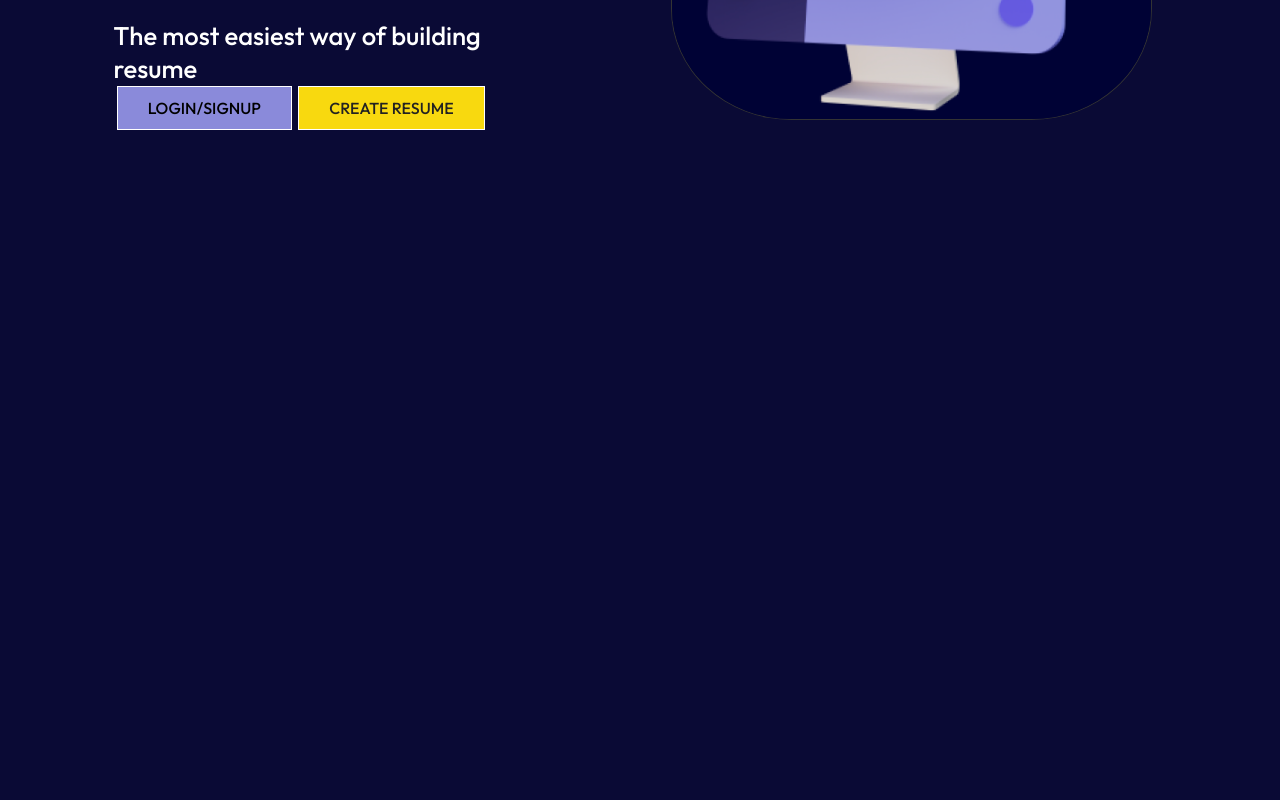
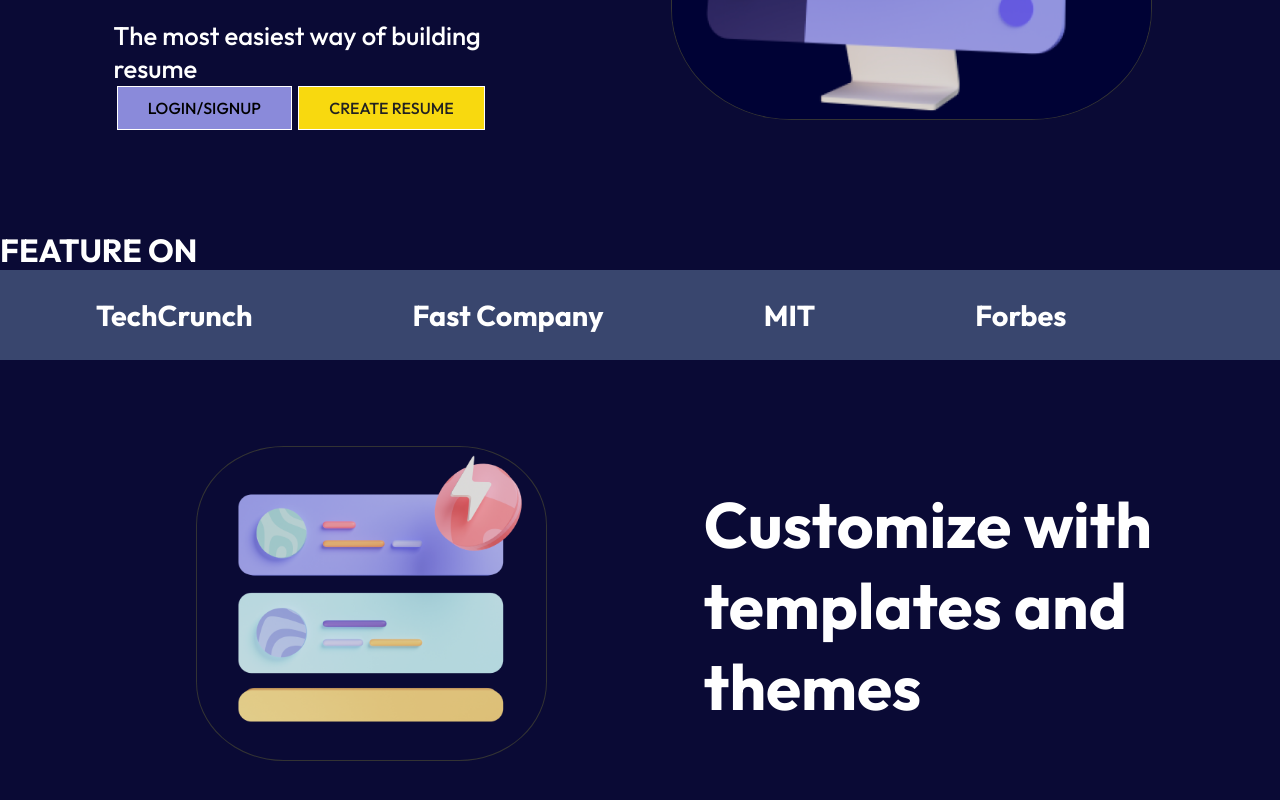
Before and after one commit to VGandhi27/Resume-Building, a React (Create React App) app: page / in a window 1280 px wide. Shown: the part 430-1230 px from the top of the page. Before the commit the page ends 800 px from the top, so only its background shows below. Built offline with nearby package versions, Linux system fonts and the light colour scheme; a web font is replaced by a local one.

Commit message:
home page features

```diff
--- /dev/null
+++ b/src/components/Features.js
@@ -0,0 +1,43 @@
+import "./FeaturesStyle.css"
+
+import React, { useState } from 'react'
+import {Link,Outlet} from 'react-router-dom'
+
+import { FaBars ,FaTimes,FaGithub} from 'react-icons/fa'
+// import Toggle from "./toggle"
+
+const Navbar = () => {
+
+
+  return (
+    <>
+    <div className="feature">
+     <h1>FEATURE ON</h1>
+    <div className={"header2 header-bg"}>
+
+           <ul className={"nav-menu1 "} style={{fontSize:"1.2rem"}}>
+        <li>
+          <Link to="/"> <h2>TechCrunch</h2> </Link>
+          </li>
+          <li>
+          <Link to="/about"><h2>Fast Company</h2> </Link>
+          </li>
+          <li>
+          <Link to="/project"> <h2>MIT</h2> </Link>
+          </li>
+          <li>
+          <Link to="/contact"> <h2>Forbes</h2> </Link>
+          </li>
+
+
+        </ul>
+
+
+    </div>
+    </div>
+    <Outlet />
+    </>
+  )
+}
+
+export default Navbar
--- /dev/null
+++ b/src/components/FeaturesStyle.css
@@ -0,0 +1,81 @@
+.header2{
+    display: flex;
+    justify-content: space-between;
+    align-items: center;
+    padding: 1rem;
+    position: absolute;
+    width:100%;
+    height: 90px;
+    z-index: 10;
+    font-size: large;
+
+}
+
+.h2{
+    margin: 2rem 2rem;
+    padding-left:2rem ;
+}
+.header-bg{
+     background-color: rgba(128, 161, 194, 0.4);
+     transition: 0.5s;
+     margin-bottom: 6rem;
+}
+
+.nav-menu1{
+ display:flex;
+ }
+
+.nav-menu1 li{
+    padding:0 5rem;
+}
+.nav-menu1 li Link {
+    font-size: 3rem;
+    font-weight:800;
+}
+
+
+
+@media screen and (max-width: 1040px){
+    .header2{
+        display: none;
+        justify-content: space-between;
+        align-items: center;
+        padding: 1rem;
+        /* position: absolute; */
+        width:100%;
+        height: 90px;
+        z-index: 10;
+        font-size: small;
+
+    }
+
+    .nav-menu{
+       flex-direction: column;
+       justify-content: center;
+       align-items: center;
+       width: 100%;
+       height: 100vh;
+       background: rgb(58, 0, 63);
+       position: absolute;
+       top: 0;
+       left: -100%;
+       z-index: -3;
+       transition:0.3s;
+    }
+
+    .nav-menu.active{
+        left:0;
+    }
+
+    .nav-menu li{
+         padding: 1rem 0;
+    }
+
+    .nav-menu li a{
+        font-size: 2rem;
+    }
+    .hamburger{
+        display: initial;
+    }
+
+}
--- /dev/null
+++ b/src/components/HeroImg3.js
@@ -0,0 +1,36 @@
+import "./HeroImg3Style.css";
+import React from "react";
+
+import slice1 from "../assets/Other 18.png"
+
+const HeroImg2 = () => {
+  return (
+    <>
+    {/* <h1>Features</h1> */}
+    <div className="brief">
+
+      <div className="left">
+      <div className="img-container">
+          <div className="img-stack top">
+            <img
+              src={slice1}
+              alt="about img "
+            //   width="100%"
+            //   height="80%"
+            />
+          </div>
+        </div>
+      </div>
+      <div className="right">
+        <h1>Customize with </h1>
+        <h1> templates and  </h1>
+        <h1>themes</h1>
+
+
+      </div>
+    </div>
+    </>
+  );
+};
+
+export default HeroImg2;
--- /dev/null
+++ b/src/components/HeroImg3Style.css
@@ -0,0 +1,137 @@
+.brief{
+    width:90%;
+    margin: 2rem 0;
+    display: flex;
+    align-items: center;
+    justify-content: center;
+    flex-wrap: wrap;
+    height: 100%;
+
+    /* background-color: rgb(10, 139, 64); */
+
+}
+
+.brief .left{
+    text-align: left;
+    margin: auto;
+    padding: 5rem;
+    max-width: 550px;
+}
+.brief .right{
+    max-width: 600px;
+
+}
+.brief .right p{
+    font-size: 1.6rem;
+    margin: 0.8rem 0;
+    color: #FFFFFF;
+}
+.brief .right ul li{
+   margin:5rem 0;
+   text-align: left;
+   font-size: large;
+   list-style: disc;
+   color: pink;
+}
+
+.brief .right h1{
+
+    font-size: 4rem;
+}
+.brief .right h3{
+    font-size: 2rem;
+    padding: 6px 0;
+    color: #fff;
+}
+button span{
+    color: #fff;
+    font-size: 1.8rem;
+}
+
+.brief button{
+    background-color: #000;
+    margin-top: 2rem;
+    margin-bottom: 2rem;
+}
+/* .brief .left .btn{
+    display: flex;
+    justify-content: space-between;
+    padding: 0.5rem 0;
+}
+
+.brief .left .btn .btn-light{
+    padding: 0.5rem 1rem;
+} */
+button .toeng {
+    display: none;
+  }
+
+  button:hover .translate {
+    display: none;
+  }
+
+  button:hover .toeng {
+    display: inline;
+  }
+
+  .left-img{
+    padding-top: 1rem;
+  border-radius:"25px";
+  text-align: center;
+
+
+}
+
+.left .img-container{
+    display: grid;
+    grid-template-columns: 1fr;
+    position: relative;
+    align-items: center;
+    text-align: center;
+
+}
+
+.right h2{
+    color: #fff;
+    text-align: center;
+
+}
+ .top img{
+
+    margin: 4rem 10%;
+    border: 1px solid #333;
+    border-radius:25%;
+    text-align: center;
+    align-items: center;
+    max-width: 90%;
+    height: 90%;
+
+}
+
+
+/* .right .top{
+    grid-column:1/span 8 ;
+    grid-row: 1;
+    padding-top: 20%;
+    z-index: 6;
+} */
+
+.left .bottom{
+    grid-column:4/ -1 ;
+    grid-row: 1;
+    z-index: 5;
+}
+@media screen and (max-width:740px){
+    .img-stack{
+        display: none;
+
+    }
+    .brief .left p{
+        font-size: 1.2rem;
+
+    }
+    .brief .left h1{
+        font-size: 3rem;
+    }
+
+}
--- a/src/routes/Home.js
+++ b/src/routes/Home.js
@@ -1,12 +1,16 @@
 import React from 'react'
 import Navbar from '../components/Navbar'
 import HeroImg2 from '../components/HeroImg2'
+import HeroImg3 from '../components/HeroImg3'
+import Features from '../components/Features'
 
 const Home = () => {
   return (
     <div>
        <Navbar/>
        <HeroImg2/>
+       <Features/>
+       <HeroImg3/>
     </div>
   )
 }
```
Also changed, not shown: src/assets/Other 18.png (added).
